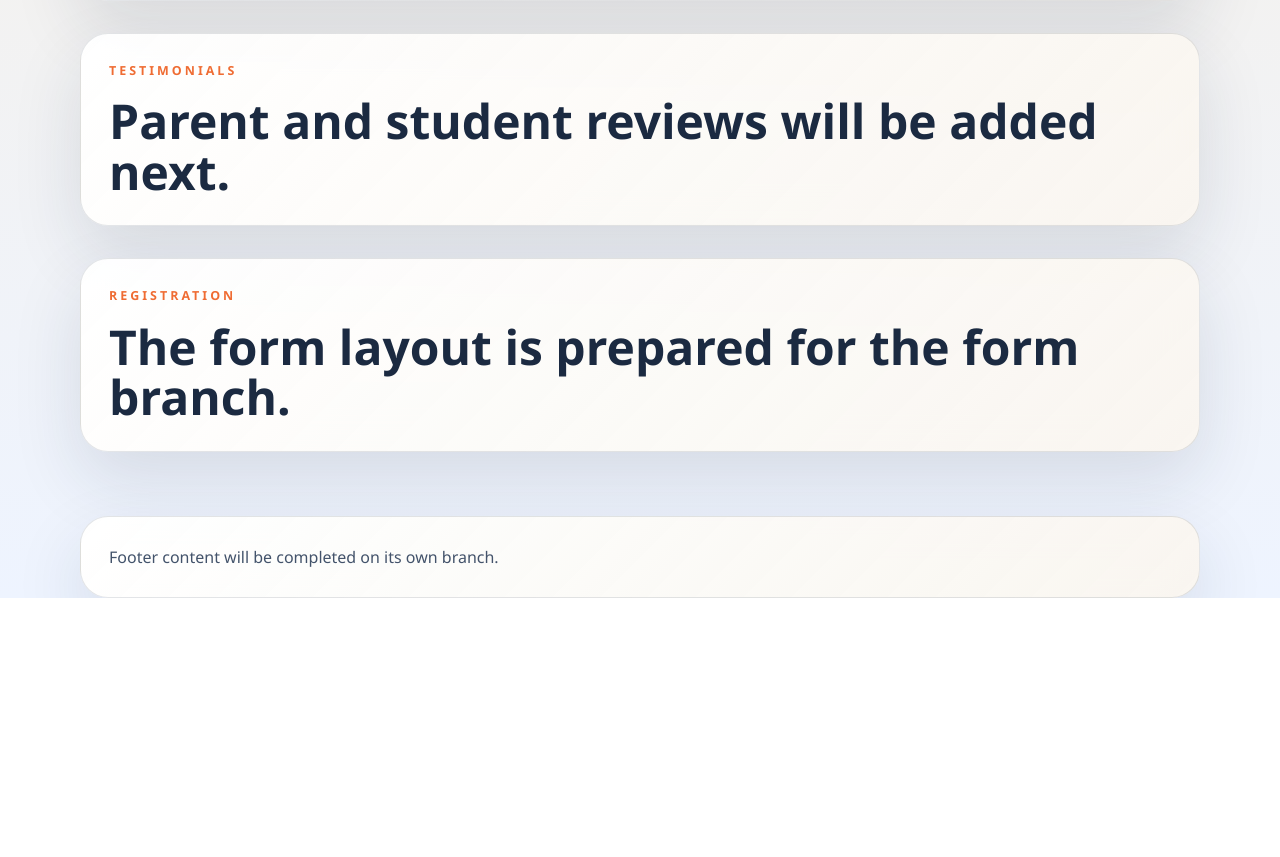
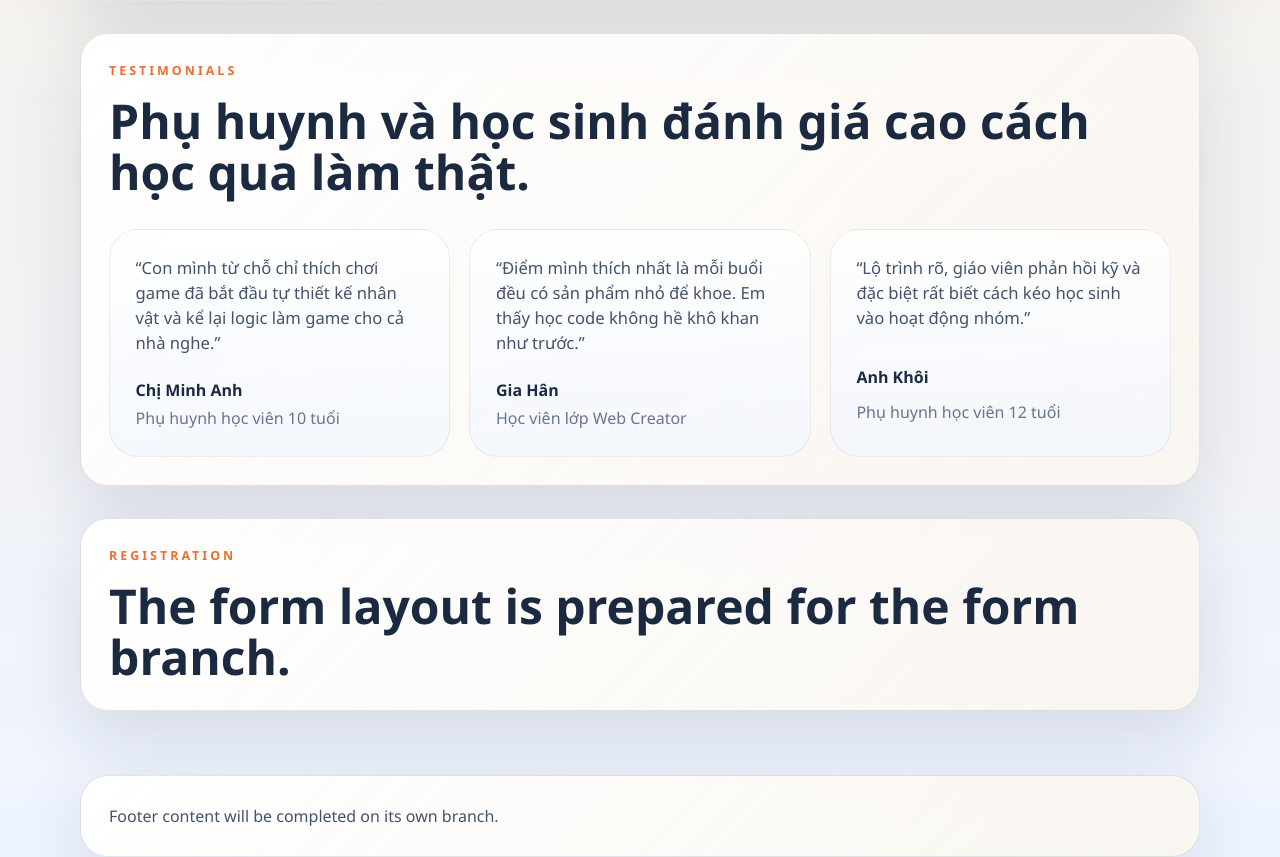
Before and after one commit to channie111105/STEAM, a React (Vite) app: page / in a window 1280 px wide. Shown: the part 1420-2277 px from the top of the page. Before the commit the page ends 2018 px from the top, so only its background shows below. Built offline with nearby package versions, Linux system fonts and the light colour scheme.

Commit message:
feat: add testimonials section

```diff
--- a/src/App.css
+++ b/src/App.css
@@ -363,6 +363,39 @@ main {
   font-size: 0.92rem;
 }
 
+.testimonial-grid {
+  display: grid;
+  grid-template-columns: repeat(3, minmax(0, 1fr));
+  gap: 1.2rem;
+  margin-top: 2rem;
+}
+
+.testimonial-card {
+  display: grid;
+  gap: 1.4rem;
+  padding: 1.6rem;
+  border-radius: 1.8rem;
+  background: linear-gradient(180deg, rgb(255 255 255 / 0.8), rgb(240 246 255 / 0.7));
+  border: 1px solid rgb(27 42 65 / 0.08);
+}
+
+.testimonial-quote {
+  font-size: 1.04rem;
+}
+
+.testimonial-meta {
+  display: grid;
+  gap: 0.25rem;
+}
+
+.testimonial-meta strong {
+  color: var(--ink);
+}
+
+.testimonial-meta span {
+  color: var(--muted);
+}
+
 @keyframes float-card {
   0%,
   100% {
--- a/src/components/Testimonials.jsx
+++ b/src/components/Testimonials.jsx
@@ -1,9 +1,42 @@
+const testimonials = [
+  {
+    quote:
+      'Con mình từ chỗ chỉ thích chơi game đã bắt đầu tự thiết kế nhân vật và kể lại logic làm game cho cả nhà nghe.',
+    name: 'Chị Minh Anh',
+    role: 'Phụ huynh học viên 10 tuổi',
+  },
+  {
+    quote:
+      'Điểm mình thích nhất là mỗi buổi đều có sản phẩm nhỏ để khoe. Em thấy học code không hề khô khan như trước.',
+    name: 'Gia Hân',
+    role: 'Học viên lớp Web Creator',
+  },
+  {
+    quote:
+      'Lộ trình rõ, giáo viên phản hồi kỹ và đặc biệt rất biết cách kéo học sinh vào hoạt động nhóm.',
+    name: 'Anh Khôi',
+    role: 'Phụ huynh học viên 12 tuổi',
+  },
+]
+
 export function Testimonials() {
   return (
     <section className="content-section section-shell" id="testimonials">
       <div className="section-heading">
         <p className="eyebrow">Testimonials</p>
-        <h2>Parent and student reviews will be added next.</h2>
+        <h2>Phụ huynh và học sinh đánh giá cao cách học qua làm thật.</h2>
+      </div>
+
+      <div className="testimonial-grid">
+        {testimonials.map((item) => (
+          <article className="testimonial-card" key={item.name}>
+            <p className="testimonial-quote">“{item.quote}”</p>
+            <div className="testimonial-meta">
+              <strong>{item.name}</strong>
+              <span>{item.role}</span>
+            </div>
+          </article>
+        ))}
       </div>
     </section>
   )
```
